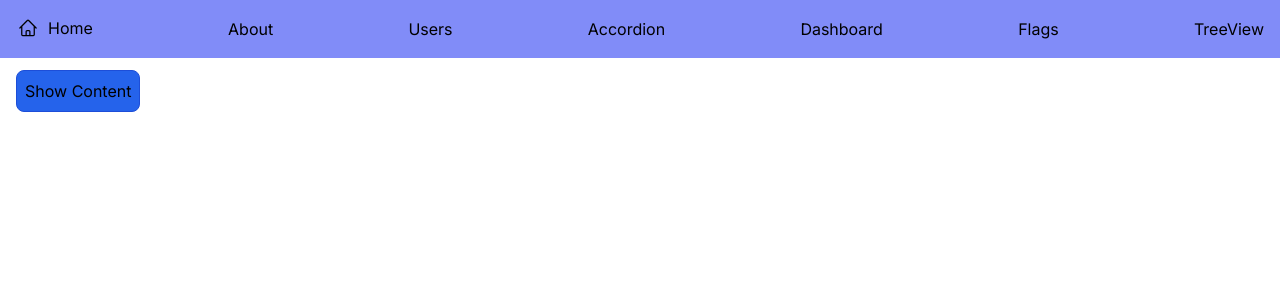
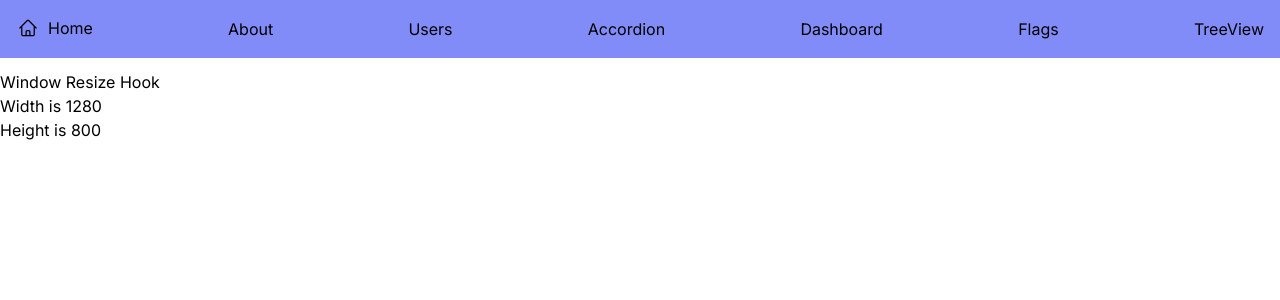
Before and after one commit to Haack79/tailwind-prac, a Next.js app: page /dashboard in a window 1280 px wide. Shown: the top 300 px of the page. Built offline with nearby package versions, Linux system fonts and the light colour scheme.

Commit message:
added screen size hook

```diff
--- a/src/app/dashboard/page.tsx
+++ b/src/app/dashboard/page.tsx
@@ -11,11 +11,12 @@
 import FeatureFlags from "@/components/FeatureFlag/FeatureFlag";
 import UseFetchHookTest from "../hooks/useFetchTest";
 import UseOnclickOutsideTest from "../hooks/useOutsideClickTest";
+import UseWindowResizeText from "../hooks/useWindowResizeText";
 
 const Dashboard = () => {
     return (
         <div className="flex-col items-center justify-center mt-3 w-screen h-screen">
-            <UseOnclickOutsideTest />
+            {/* <UseOnclickOutsideTest /> */}
             {/* <LoadMoreData /> */}
             {/* <LightDarkMode /> */}
             {/* <ScrollIndicator url={'https://dummyjson.com/products?limit=100'} /> */}
@@ -31,6 +32,7 @@
             <FeatureFlagGlobalState>
                 <FeatureFlags />
             </FeatureFlagGlobalState> */}
+            <UseWindowResizeText />
         </div>
     );
 };
--- /dev/null
+++ b/src/app/hooks/useWindowResize.ts
@@ -0,0 +1,27 @@
+'use client';
+
+import { useLayoutEffect, useState } from "react";
+
+const useWindowResize = () => {
+    const [windowSize, setWindowSize] = useState({
+        width: 0,
+        height: 0,
+    });
+    const handleResize = () => {
+        // Update windowSize state with the width and height of the window
+        setWindowSize({
+            width: window.innerWidth,
+            height: window.innerHeight,
+        });
+    }
+    // uselayout will run after the DOM has been updated before the browser paints the screen, synchronously.
+    useLayoutEffect(() => {
+        handleResize()
+        window.addEventListener('resize', handleResize);
+        return () => {
+            window.removeEventListener('resize', handleResize);
+        }
+    }, []);
+    return windowSize;
+}
+export default useWindowResize;
--- /dev/null
+++ b/src/app/hooks/useWindowResizeText.tsx
@@ -0,0 +1,16 @@
+'use client';
+
+import useWindowResize from './useWindowResize';
+
+const UseWindowResizeText = () => {
+    const { width, height } = useWindowResize();
+    return (
+        <div>
+            <h1>Window Resize Hook</h1>
+            <p>Width is {width}</p>
+            <p>Height is {height}</p>
+        </div>
+    );
+    };
+
+export default UseWindowResizeText;
```
